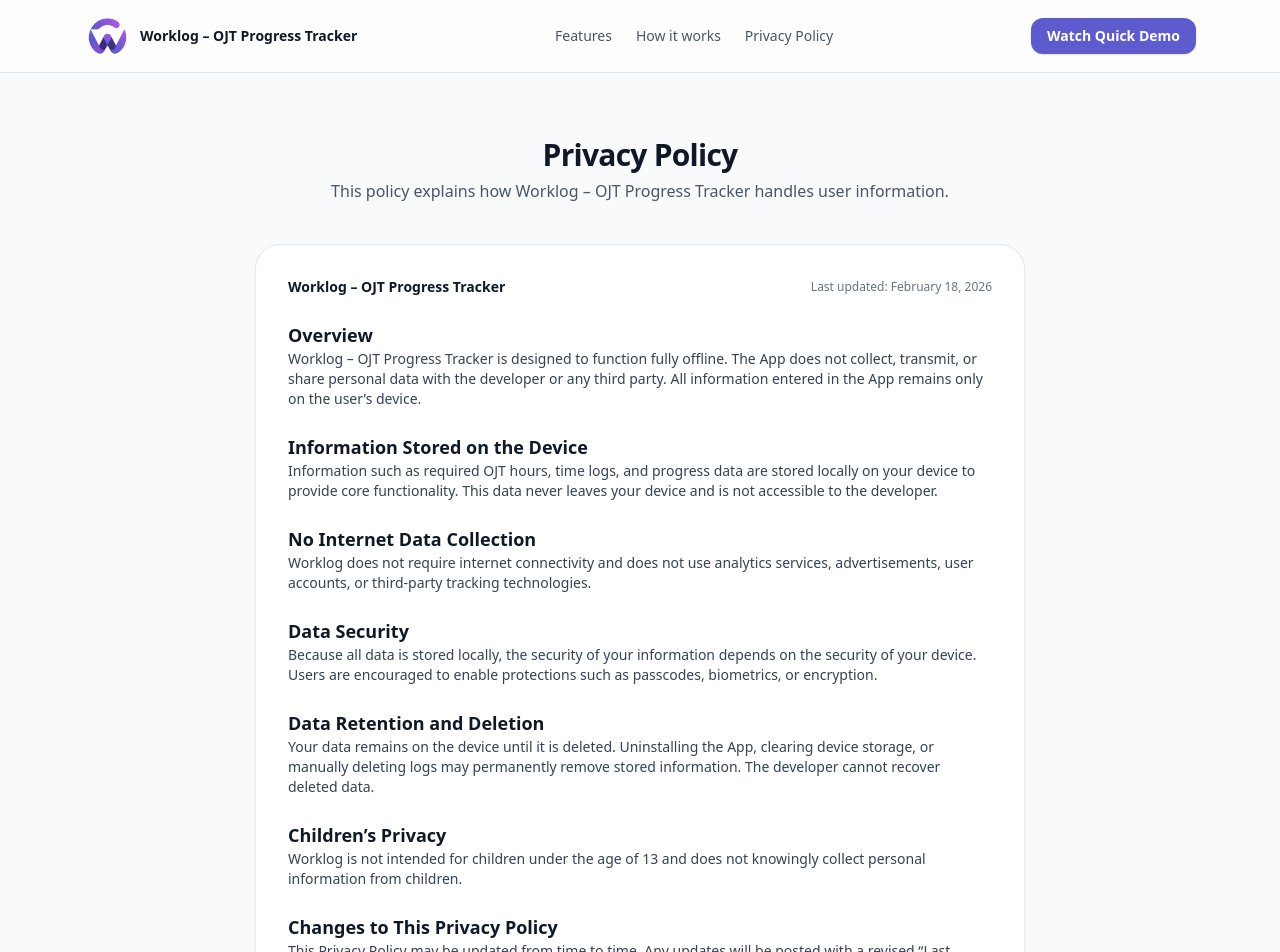
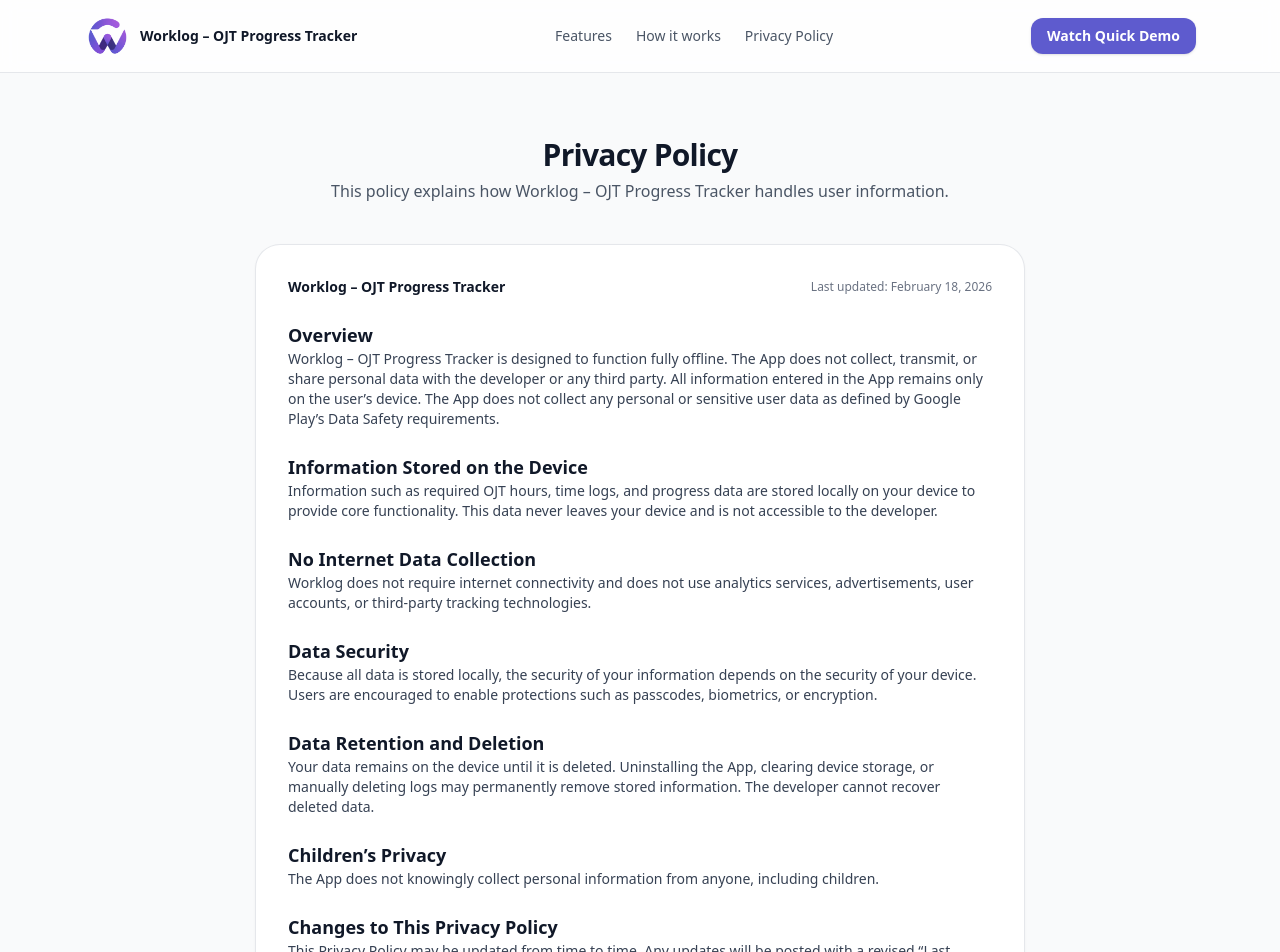
Before and after one commit to justinecua/worklog-ojt-tracker-site, a React (Vite) app: page /privacy in a window 1280 px wide. Shown: the top 952 px of the page. Built offline with nearby package versions, Linux system fonts and the light colour scheme.

Commit message:
modified privacy policy

```diff
--- a/src/components/PrivacyPolicy.jsx
+++ b/src/components/PrivacyPolicy.jsx
@@ -23,7 +23,8 @@
             {APP_NAME} is designed to function fully offline. The App does not
             collect, transmit, or share personal data with the developer or any
             third party. All information entered in the App remains only on the
-            user’s device.
+            user’s device. The App does not collect any personal or sensitive
+            user data as defined by Google Play’s Data Safety requirements.
           </p>
 
           {/* Local storage */}
@@ -73,8 +74,8 @@
             Children’s Privacy
           </h3>
           <p className="text-sm text-gray-700">
-            Worklog is not intended for children under the age of 13 and does
-            not knowingly collect personal information from children.
+            The App does not knowingly collect personal information from anyone,
+            including children.
           </p>
 
           {/* Changes */}
```
